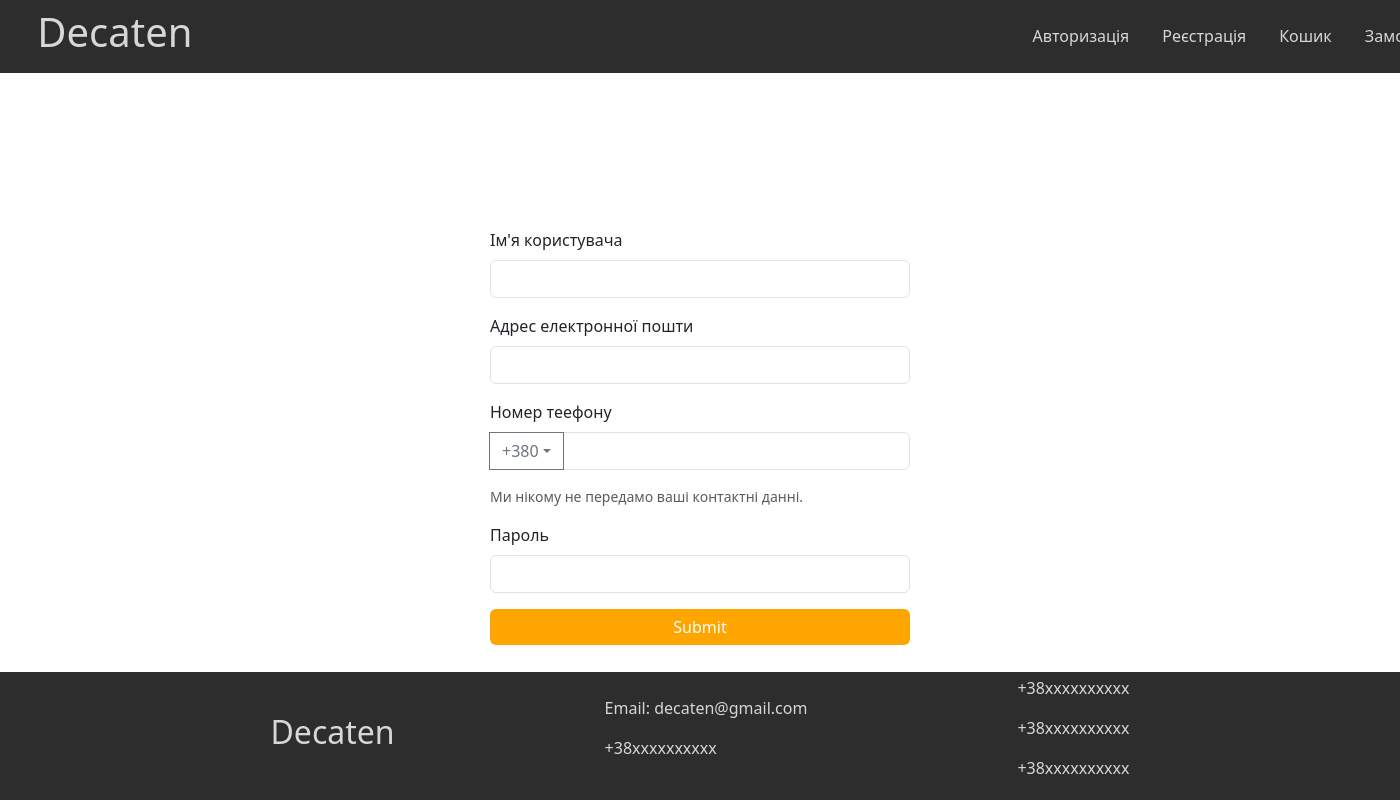
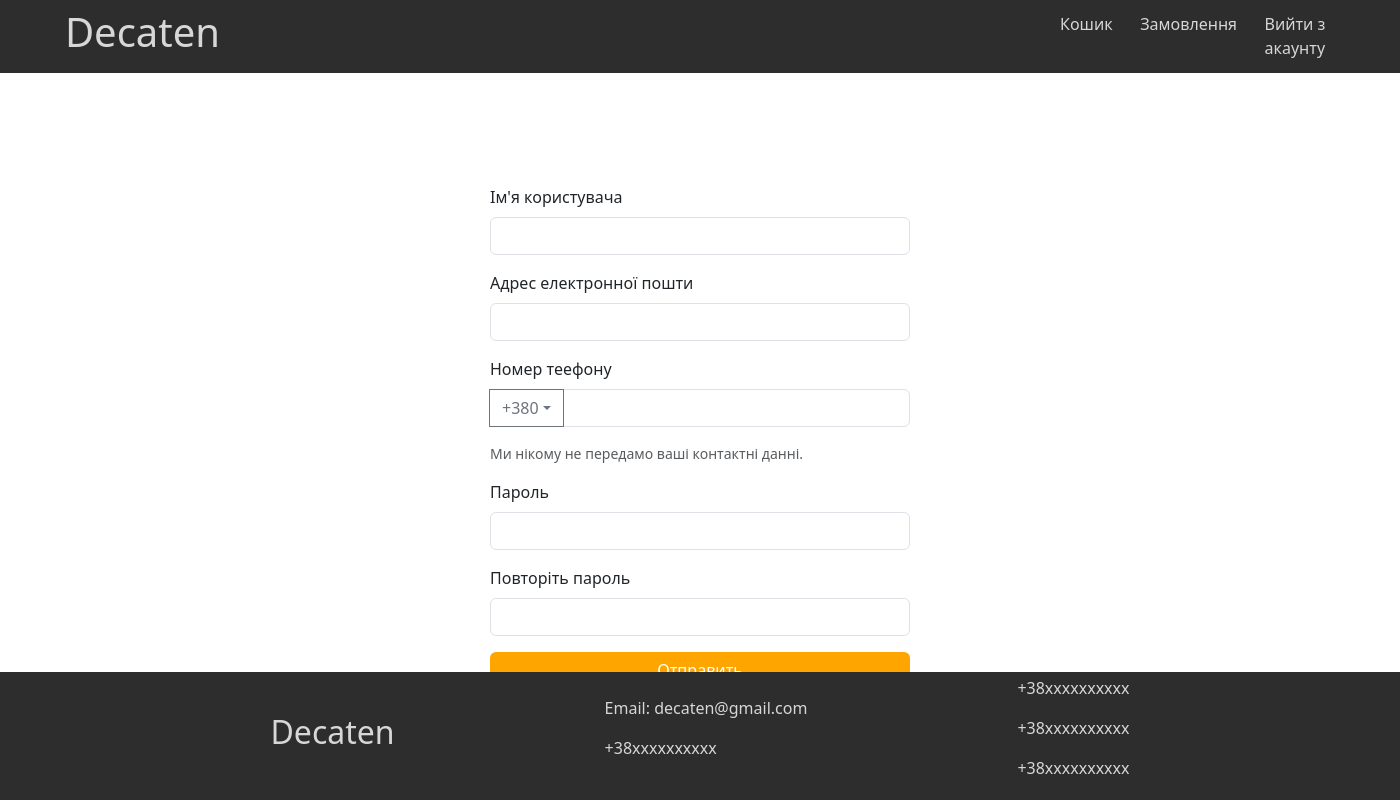
Before and after one commit to PrymushAnton/Decaten, a Django app: template decaten/decaten/user/templates/user/reg.html in a window 1400 px wide; the page is wider, and only the part inside the window is pictured. Run offline with Django 4.2, Linux system fonts and the light colour scheme; the template is opened without the code that fills it, so the values that code supplies are empty; a user stored in the database is signed in; some libraries are stand-ins or nearby versions.

Commit message:
Logic
Added registration and authorization logic. Fixed template errors.

```diff
--- a/decaten/decaten/base/templates/base/base.html
+++ b/decaten/decaten/base/templates/base/base.html
@@ -17,11 +17,13 @@
     <header>
         <h1><a href="{% url 'main' %}">Decaten</a></h1>
         <div class="header_links">
-            <a href="{% url 'log' %}">Авторизація</a>
-            <a href="{% url 'reg' %}">Реєстрація</a>
             {% if user.is_authenticated == True %}
                 <a href="">Кошик</a>
                 <a href="">Замовлення</a>
+                <a href="{% url 'logout' %}">Вийти з акаунту</a>
+            {% else %}
+                <a href="{% url 'log' %}">Авторизація</a>
+                <a href="{% url 'reg' %}">Реєстрація</a>
             {% endif %}
         </div>
     </header>
--- a/decaten/decaten/decaten/urls.py
+++ b/decaten/decaten/decaten/urls.py
@@ -20,7 +20,7 @@ from decaten.settings import DEBUG, MEDIA_URL, MEDIA_ROOT
 from django.conf.urls.static import static
 from main.views import main
 from base.views import base
-from user.views import log_page, reg_page
+from user.views import log_page, reg_page,logout_page
 
 urlpatterns = [
     path('admin/', admin.site.urls),
@@ -28,6 +28,7 @@ urlpatterns = [
     path('base/', base, name='base'),
     path('login/', log_page, name='log'),
     path('registration/', reg_page, name='reg'),
+    path('logout', logout_page, name='logout'),
 ]
 
 if DEBUG:
--- a/decaten/decaten/user/static/user/user.js
+++ b/decaten/decaten/user/static/user/user.js
@@ -2,11 +2,11 @@
 $("li button[name='ua']").click(function()
 {
     $('.btn-outline-secondary').html('+380');
-    $('input[name="region"]').attr('name', 'ua');
+    $('input[name="region"]').attr('name', '380');
 });
 
 $("li button[name='usa']").click(function()
 {
     $('.btn-outline-secondary').html('+(1)415');
-    $('input[name="region"]').attr('name', 'usa');
+    $('input[name="region"]').attr('name', '415');
 });
--- a/decaten/decaten/user/templates/user/log.html
+++ b/decaten/decaten/user/templates/user/log.html
@@ -12,16 +12,16 @@
         {% csrf_token %}
         <div class="mb-3">
             <label for="exampleInputEmail1" class="form-label">Адрес електронної пошти</label>
-            <input type="email" class="form-control" id="exampleInputEmail1" aria-describedby="emailHelp">
+            <input name="email" type="email" class="form-control" id="exampleInputEmail1" aria-describedby="emailHelp">
           </div>
           <div class="mb-3">
             <label for="exampleInputPassword1" class="form-label">Пароль</label>
-            <input type="password" class="form-control" id="exampleInputPassword1">
+            <input name="password" type="password" class="form-control" id="exampleInputPassword1">
           </div>
           <!-- <div class="mb-3 form-check">
             <input type="checkbox" class="form-check-input" id="exampleCheck1">
             <label class="form-check-label" for="exampleCheck1">Запомнить меня</label>
           </div> -->
-          <button type="submit" class="btn btn-primary">Отправить</button>
+          <button type="submit" class="btn btn-primary">Відправити</button>
     </form>
 {% endblock main %}
--- a/decaten/decaten/user/templates/user/reg.html
+++ b/decaten/decaten/user/templates/user/reg.html
@@ -15,35 +15,41 @@
 
         <div class="mb-3">
             <label for="exampleInputName" class="form-label">Ім'я користувача</label>
-            <input required type="text" class="form-control" id="exampleInputName" aria-label="Username" aria-describedby="basic-addon1">
+            <input required name="username" type="text" class="form-control" id="exampleInputName" aria-label="Username" aria-describedby="basic-addon1">
         </div>
 
         <div class="mb-3">
             <label for="exampleInputEmail1" class="form-label">Адрес електронної пошти</label>
-            <input required type="email" class="form-control" id="exampleInputEmail1" aria-describedby="emailHelp">
+            <input required name="email" type="email" class="form-control" id="exampleInputEmail1" aria-describedby="emailHelp">
         </div>
 
         <div class="mb-3">
             <label for="exampleInputNum" class="form-label">Номер теефону</label>
             <div class="input-group mb-3">
-                <input type="hidden" name="region" value="ua">
+                <input type="hidden" name="region" value="380">
                 <button class="btn btn-outline-secondary dropdown-toggle" type="button" data-bs-toggle="dropdown" aria-expanded="false">+380</button>
                 <ul class="dropdown-menu">
                     <li><button type="button" class="dropdown-item" name="ua">+380</button></li>
-                    <li><button type="button" class="dropdown-item" name="usa">+(1)415</button></li>
+                    <li><button type="button" class="dropdown-item" name="usa">+415</button></li>
                     <!-- <li><button type="button" class="dropdown-item" name="*"></button></li> -->
                 </ul>
-                <input required  type="text" class="form-control" maxlength="15" id="exampleInputNum" aria-label="Text input with dropdown button">
+                <input required name="number" type="number" class="form-control" maxlength="15" id="exampleInputNum" aria-label="Text input with dropdown button">
             </div>
             <div id="emailHelp" class="form-text">Ми нікому не передамо ваші контактні данні.</div>
         </div>
 
         <div class="mb-3">
             <label for="exampleInputPassword1" class="form-label">Пароль</label>
-            <input required type="password" class="form-control" id="exampleInputPassword1">
+            <input required name="password" type="password" class="form-control" id="exampleInputPassword1">
         </div>
 
-        <button type="submit" class="btn btn-primary">Submit</button>
+        <div class="mb-3">
+            <label for="exampleInputPassword1" class="form-label">Повторіть пароль</label>
+            <input required name="password_confirmation" type="password_" class="form-control" id="exampleInputPassword1">
+        </div>
+
+
+        <button type="submit" class="btn btn-primary">Отправить</button>
 
     </form>
 {% endblock main %}
```
Also changed, not shown: decaten/decaten/user/forms.py (added, +14 -0 lines), decaten/decaten/user/views.py (+46 -1 lines), decaten/decaten/db.sqlite3, decaten/decaten/user/models.py (line endings or trailing spaces).
